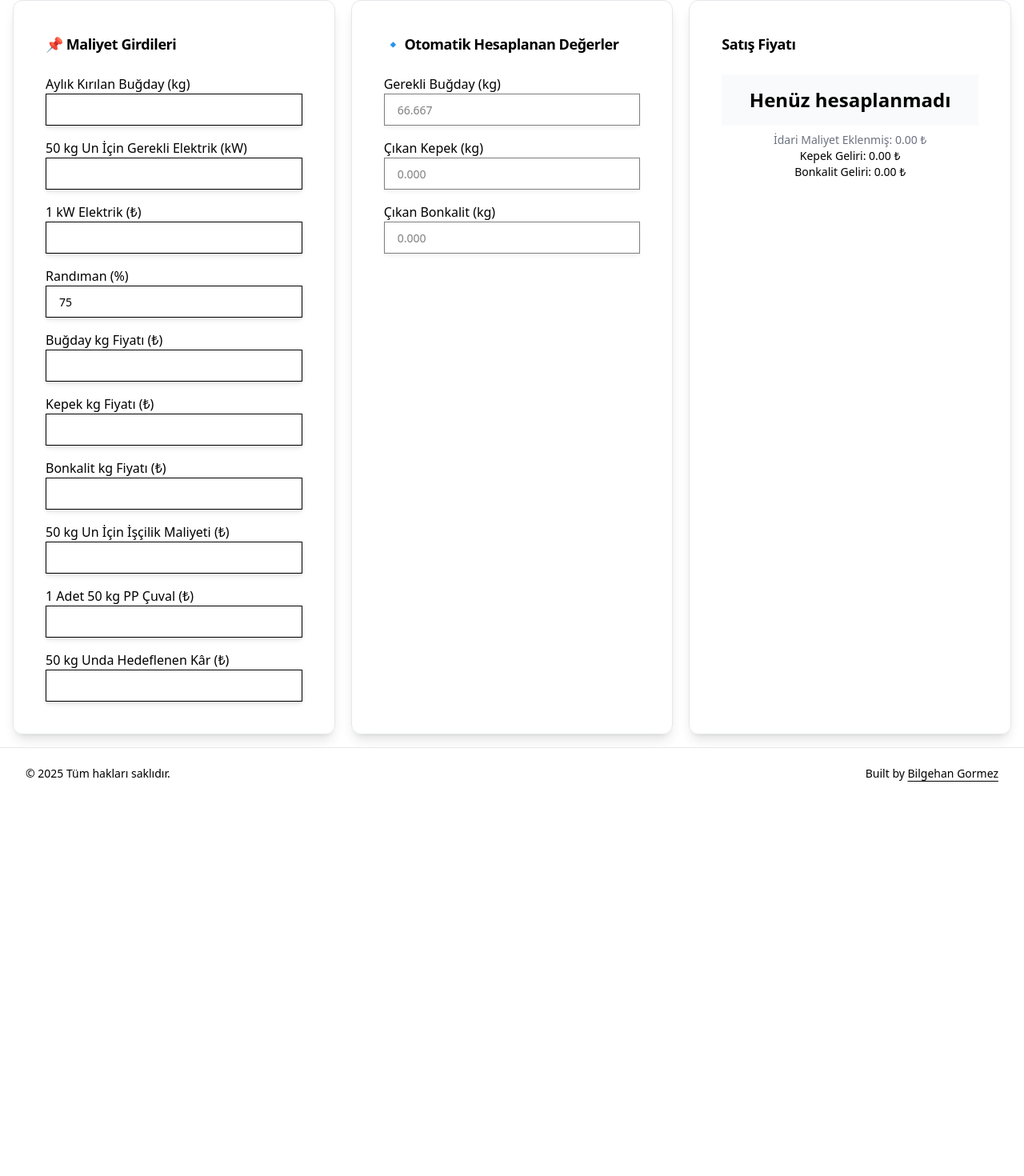
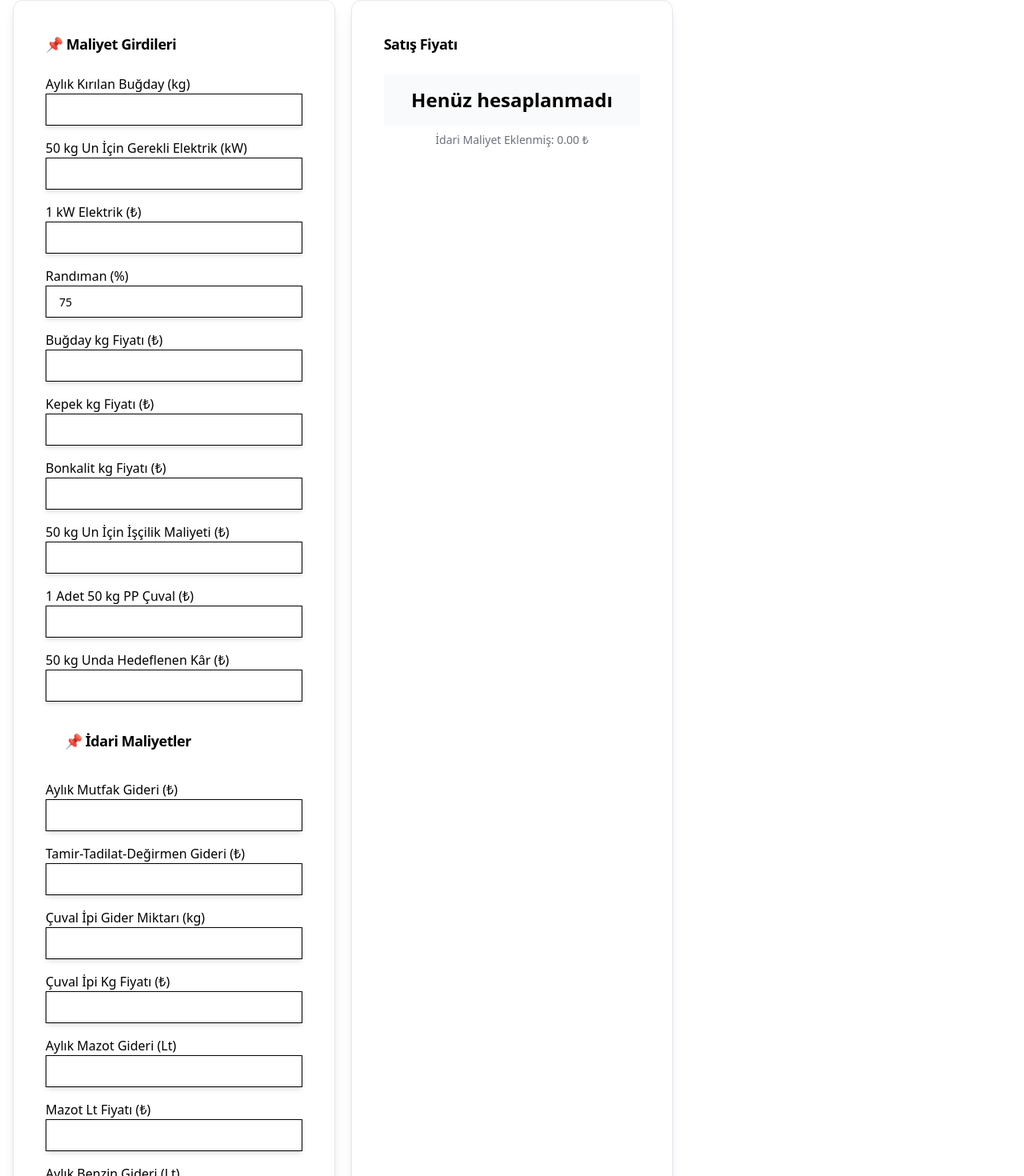
Before and after one commit to bilgehangormez/cost-and-selling-price-calculator, a Next.js app: page / in a window 1280 px wide. Shown: the part 85-1555 px from the top of the page at 80% size. Before the commit the page ends 1084 px from the top, so only its background shows below. Built offline with nearby package versions, Linux system fonts and the light colour scheme.

Commit message:
Update PriceCalculator.tsx

```diff
--- a/src/components/PriceCalculator.tsx
+++ b/src/components/PriceCalculator.tsx
@@ -119,21 +119,20 @@ export function PriceCalculator() {
                         <div><Label>50 kg Un İçin İşçilik Maliyeti (₺)</Label><Input {...register("labor_cost")} /></div>
                         <div><Label>1 Adet 50 kg PP Çuval (₺)</Label><Input {...register("bag_cost")} /></div>
                         <div><Label>50 kg Unda Hedeflenen Kâr (₺)</Label><Input {...register("target_profit")} /></div>
+
+                        <CardHeader><CardTitle>📌 İdari Maliyetler</CardTitle></CardHeader>
+                        <div><Label>Aylık Mutfak Gideri (₺)</Label><Input {...register("kitchen_expense")} /></div>
+                        <div><Label>Tamir-Tadilat-Değirmen Gideri (₺)</Label><Input {...register("maintenance_expense")} /></div>
+                        <div><Label>Çuval İpi Gider Miktarı (kg)</Label><Input {...register("sack_thread_kg")} /></div>
+                        <div><Label>Çuval İpi Kg Fiyatı (₺)</Label><Input {...register("sack_thread_price")} /></div>
+                        <div><Label>Aylık Mazot Gideri (Lt)</Label><Input {...register("diesel_liters")} /></div>
+                        <div><Label>Mazot Lt Fiyatı (₺)</Label><Input {...register("diesel_price")} /></div>
+                        <div><Label>Aylık Benzin Gideri (Lt)</Label><Input {...register("gasoline_liters")} /></div>
+                        <div><Label>Benzin Lt Fiyatı (₺)</Label><Input {...register("gasoline_price")} /></div>
+                        <div><Label>Araç Bakımı Gideri (₺)</Label><Input {...register("vehicle_maintenance")} /></div>
+
+                        <button type="submit" className="w-full h-12 text-base rounded-xl bg-blue-500 text-white">Hesapla</button>
                     </form>
-                </CardContent>
-            </Card>
-
-            {/* 📌 Orta Kısım: Otomatik Hesaplanan Değerler */}
-            <Card className="shadow-lg rounded-xl border p-4">
-                <CardHeader>
-                    <CardTitle className="text-lg">🔹 Otomatik Hesaplanan Değerler</CardTitle>
-                </CardHeader>
-                <CardContent>
-                    <div className="flex flex-col gap-4">
-                        <div><Label>Gerekli Buğday (kg)</Label><Input type="text" value={wheatRequired.toFixed(3)} disabled /></div>
-                        <div><Label>Çıkan Kepek (kg)</Label><Input type="text" value={branKg.toFixed(3)} disabled /></div>
-                        <div><Label>Çıkan Bonkalit (kg)</Label><Input type="text" value={bonkalitKg.toFixed(3)} disabled /></div>
-                    </div>
                 </CardContent>
             </Card>
 
@@ -147,8 +146,6 @@ export function PriceCalculator() {
                         {finalPrice !== null ? `${finalPrice.toFixed(2)} ₺` : "Henüz hesaplanmadı"}
                     </div>
                     <p className="mt-2 text-center text-sm text-gray-500">İdari Maliyet Eklenmiş: {administrativeCost.toFixed(2)} ₺</p>
-                    <p className="text-center text-sm">Kepek Geliri: {branRevenue.toFixed(2)} ₺</p>
-                    <p className="text-center text-sm">Bonkalit Geliri: {bonkalitRevenue.toFixed(2)} ₺</p>
                 </CardContent>
             </Card>
         </div>
```
